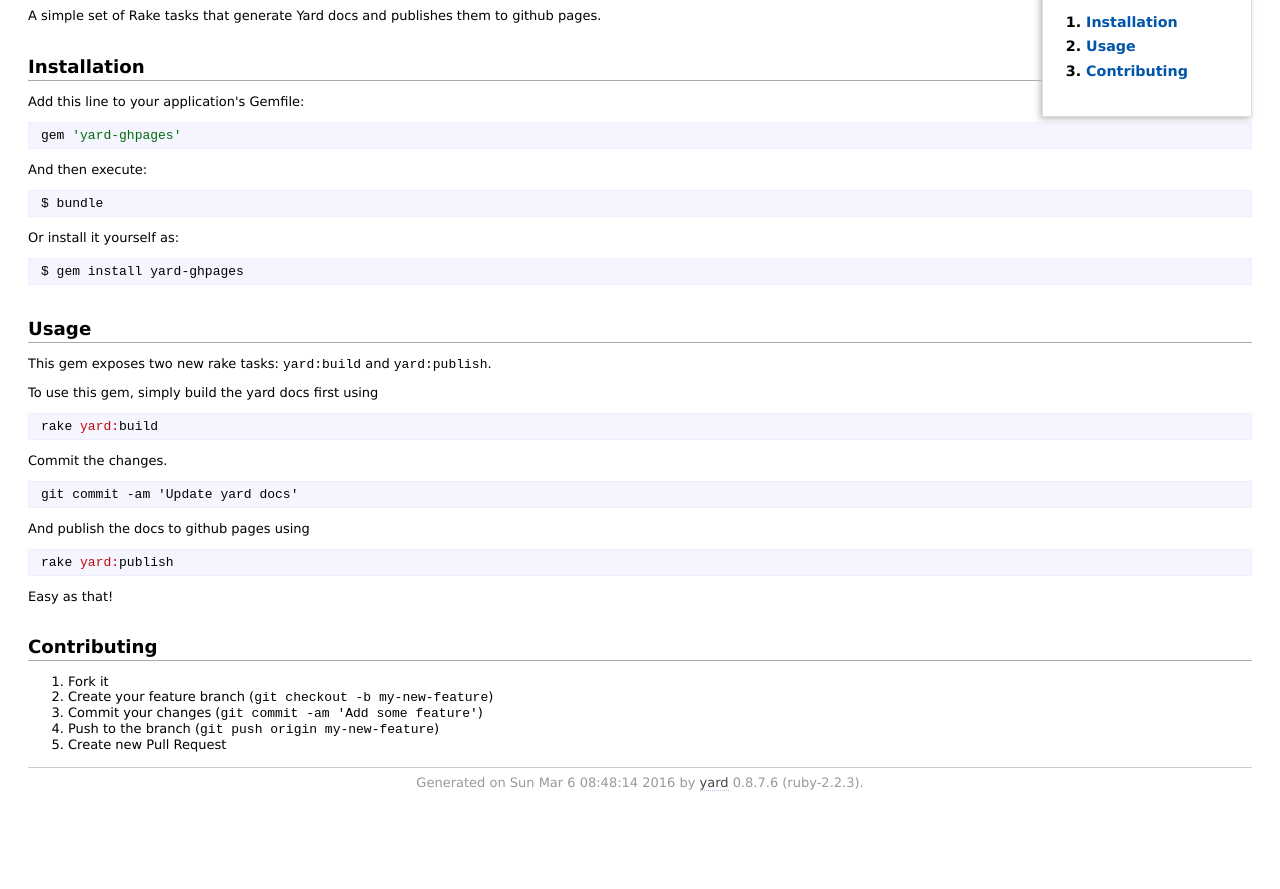
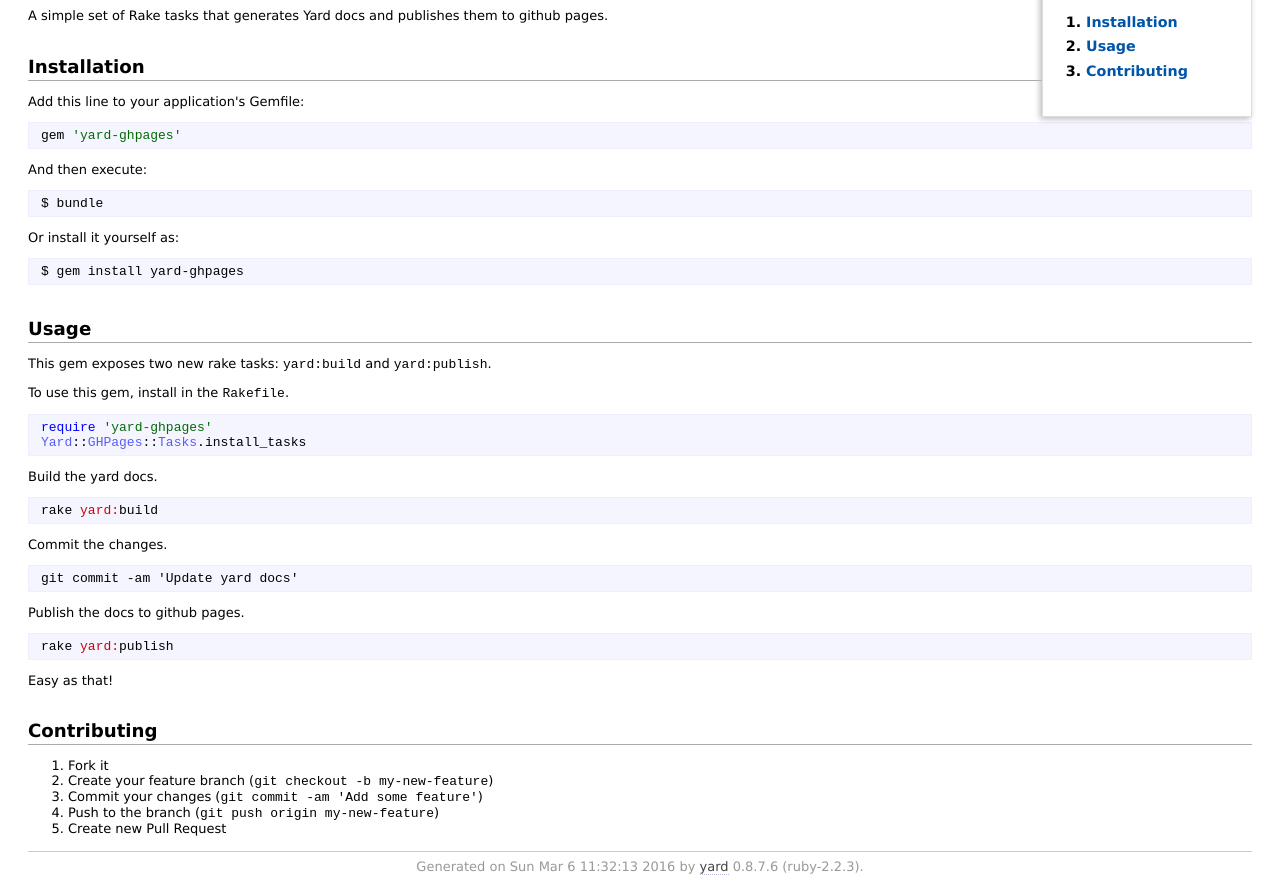
Before and after one commit to trhodeos/yard-ghpages, a plain HTML site: page doc/file.README.html in a window 1280 px wide. Shown: the part 92-981 px from the top of the page. Before the commit the page ends 897 px from the top, so only its background shows below. Drawn offline with Linux system fonts and the light colour scheme.

Commit message:
Update yard docs.

```diff
--- a/doc/file.README.html
+++ b/doc/file.README.html
@@ -63,7 +63,7 @@
 
     <div id="content"><div id='filecontents'><h1>Yard::GHPages</h1>
 
-<p>A simple set of Rake tasks that generate Yard docs and publishes them to github
+<p>A simple set of Rake tasks that generates Yard docs and publishes them to github
 pages.</p>
 
 <h2>Installation</h2>
@@ -87,7 +87,13 @@ pages.</p>
 
 <p>This gem exposes two new rake tasks: <code>yard:build</code> and <code>yard:publish</code>.</p>
 
-<p>To use this gem, simply build the yard docs first using</p>
+<p>To use this gem, install in the <code>Rakefile</code>.</p>
+
+<pre class="code ruby"><code class="ruby"><span class='id identifier rubyid_require'>require</span> <span class='tstring'><span class='tstring_beg'>&#39;</span><span class='tstring_content'>yard-ghpages</span><span class='tstring_end'>&#39;</span></span>
+<span class='const'>Yard</span><span class='op'>::</span><span class='const'>GHPages</span><span class='op'>::</span><span class='const'>Tasks</span><span class='period'>.</span><span class='id identifier rubyid_install_tasks'>install_tasks</span>
+</code></pre>
+
+<p>Build the yard docs.</p>
 
 <pre class="code ruby"><code class="ruby"><span class='id identifier rubyid_rake'>rake</span> <span class='label'>yard:</span><span class='id identifier rubyid_build'>build</span>
 </code></pre>
@@ -97,7 +103,7 @@ pages.</p>
 <pre class="code ruby"><code class="ruby">git commit -am &#39;Update yard docs&#39;
 </code></pre>
 
-<p>And publish the docs to github pages using</p>
+<p>Publish the docs to github pages.</p>
 
 <pre class="code ruby"><code class="ruby"><span class='id identifier rubyid_rake'>rake</span> <span class='label'>yard:</span><span class='id identifier rubyid_publish'>publish</span>
 </code></pre>
@@ -116,7 +122,7 @@ pages.</p>
 </div></div>
 
     <div id="footer">
-  Generated on Sun Mar  6 08:48:14 2016 by
+  Generated on Sun Mar  6 11:32:13 2016 by
   <a href="http://yardoc.org" title="Yay! A Ruby Documentation Tool" target="_parent">yard</a>
   0.8.7.6 (ruby-2.2.3).
 </div>
```
Also changed, not shown: doc/Yard.html (+1 -1 lines), doc/Yard/GHPages.html (+1 -1 lines), doc/Yard/GHPages/BranchMerger.html (+1 -1 lines), doc/Yard/GHPages/Tasks.html (+1 -1 lines), doc/_index.html (+1 -1 lines), doc/index.html (+10 -4 lines), doc/top-level-namespace.html (+1 -1 lines).
